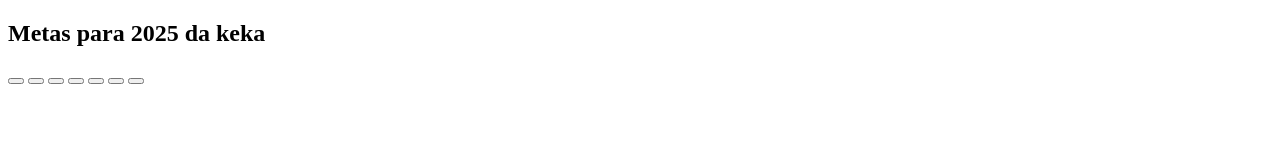
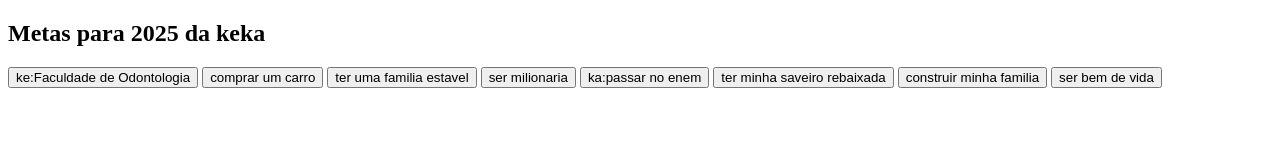
Before and after one commit to kety31/meus-objetivos-do-ano-, a plain HTML site: page index.html in a window 1280 px wide. Drawn offline with Linux system fonts and the light colour scheme.

Commit message:
n terminado ]

```diff
--- a/index.html
+++ b/index.html
@@ -8,15 +8,15 @@
 <body>
     <section class="conteudo principal">
 <h2 class="título-principal">Metas para 2025 da keka</h2>
-<div class="botoes"
-<button class="botao"></button>
-<button class="botao"></button>
-<button class="botao"></button>
-<button class="botao"></button>
-<button class="botao"></button>
-<button class="botao"></button>
-<button class="botao"></button>
-<button class="botao"></button>
+<div class="botoes">
+<button class="botao">ke:Faculdade de Odontologia</button>
+<button class="botao">comprar um carro</button>
+<button class="botao">ter uma familia estavel</button>
+<button class="botao">ser milionaria</button>
+<button class="botao">ka:passar no enem</button>
+<button class="botao">ter minha saveiro rebaixada</button>
+<button class="botao">construir minha familia</button>
+<button class="botao">ser bem de vida</button>
 
 
 
```
